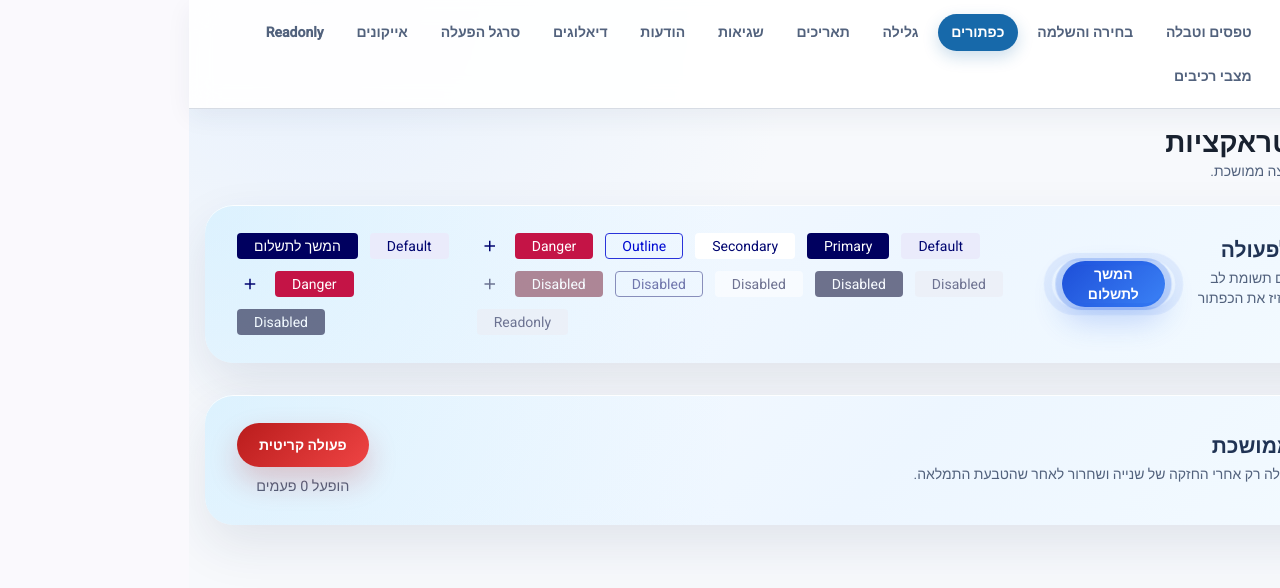
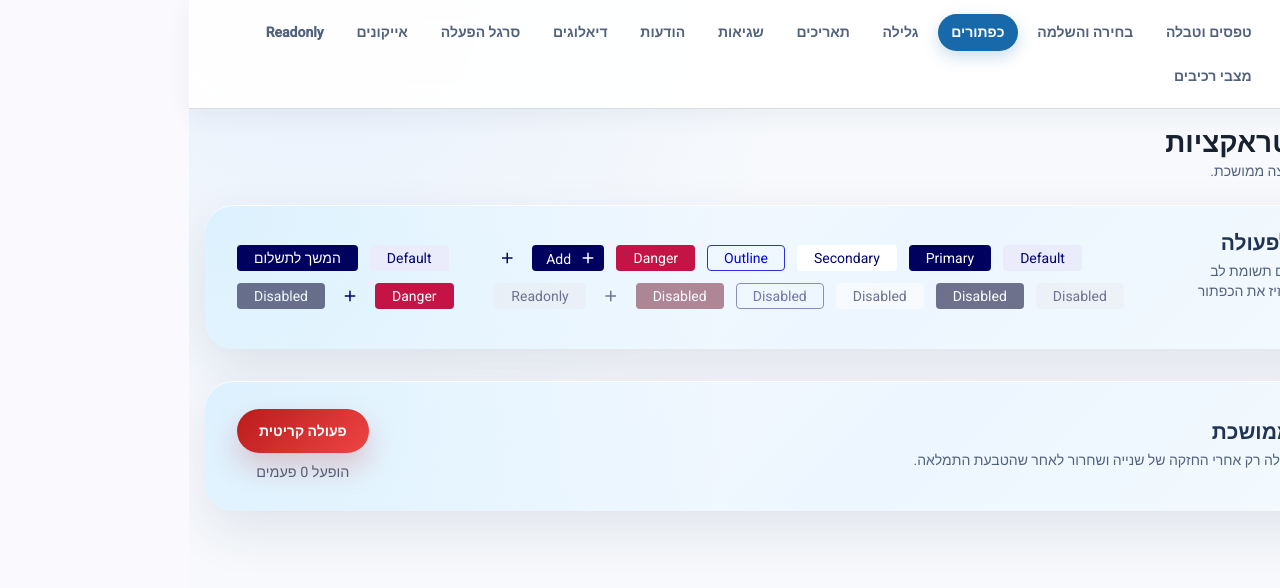
Before and after one commit to Far-Art/features-testing, an Angular app: page /buttons in a window 1280 px wide. Shown: the top 588 px of the page. Built offline with nearby package versions, Linux system fonts and the light colour scheme.

Commit message:
1.add ims-icon component 2.update button styles

```diff
--- /dev/null
+++ b/src/app/components/ims-icon/index.ts
@@ -0,0 +1 @@
+export {ImsIcon} from './ims-icon';
--- a/src/app/pages/buttons-demo/buttons-demo.html
+++ b/src/app/pages/buttons-demo/buttons-demo.html
@@ -9,18 +9,18 @@
         <p>שני גלים מדורגים מושכים תשומת לב לפעולה המרכזית בלי להזיז את הכפתור עצמו.</p>
     </div>
 
-    <button type="button" class="call-to-action cta-demo__button">
-        המשך לתשלום
-    </button>
-
     <div class="button-demo__ims-buttons" aria-label="IMS button variants">
         <button ims-button>Default</button>
         <button ims-button ims-button-variation="primary">Primary</button>
         <button ims-button ims-button-variation="secondary">Secondary</button>
         <button ims-button ims-button-variation="outline">Outline</button>
         <button ims-button ims-button-variation="danger">Danger</button>
+        <button ims-button ims-button-variation="primary">
+            <ims-icon class="ims-button__symbol">add</ims-icon>
+            Add
+        </button>
         <button ims-button-icon aria-label="הוספה">
-            <span class="ims-icon" aria-hidden="true">add</span>
+            <ims-icon>add</ims-icon>
         </button>
         <button ims-button disabled>Disabled</button>
         <button ims-button ims-button-variation="primary" disabled>Disabled</button>
@@ -28,7 +28,7 @@
         <button ims-button ims-button-variation="outline" disabled>Disabled</button>
         <button ims-button ims-button-variation="danger" disabled>Disabled</button>
         <button ims-button-icon disabled aria-label="הוספה מושבתת">
-            <span class="ims-icon" aria-hidden="true">add</span>
+            <ims-icon>add</ims-icon>
         </button>
         <button ims-button [ims-readonly]="true">Readonly</button>
     </div>
@@ -40,7 +40,7 @@
         </button>
         <button ims-button ims-button-variation="danger" call-to-action>Danger</button>
         <button ims-button-icon call-to-action aria-label="הוספה">
-            <span class="ims-icon" aria-hidden="true">add</span>
+            <ims-icon>add</ims-icon>
         </button>
         <button ims-button ims-button-variation="primary" call-to-action disabled>Disabled</button>
     </div>
--- a/src/app/pages/buttons-demo/buttons-demo.scss
+++ b/src/app/pages/buttons-demo/buttons-demo.scss
@@ -37,39 +37,6 @@
     max-width: 42rem;
     margin: 0;
     color: #52627d;
-}
-
-.cta-demo__button {
-    --cta-wave-color: #2563eb;
-    --cta-wave-scale: 1.45;
-
-    min-height: 46px;
-    padding: 0 26px;
-    border: 0;
-    border-radius: 999px;
-    background: linear-gradient(135deg, #1d4ed8, #3b82f6);
-    color: #fff;
-    font: inherit;
-    font-weight: 700;
-    cursor: pointer;
-    box-shadow: 0 14px 30px rgba(37, 99, 235, 0.24);
-    transition:
-        translate 160ms ease,
-        box-shadow 160ms ease;
-}
-
-.cta-demo__button:hover {
-    translate: 0 -1px;
-    box-shadow: 0 17px 34px rgba(37, 99, 235, 0.3);
-}
-
-.cta-demo__button:active {
-    translate: 0 1px;
-}
-
-.cta-demo__button:focus-visible {
-    outline: 3px solid rgba(59, 130, 246, 0.28);
-    outline-offset: 4px;
 }
 
 .long-press-demo__actions {
--- a/src/app/pages/buttons-demo/buttons-demo.ts
+++ b/src/app/pages/buttons-demo/buttons-demo.ts
@@ -1,5 +1,6 @@
 import {Component, ChangeDetectionStrategy} from '@angular/core';
 import {ImsButton, ImsButtonIcon} from '../../components/ims-button';
+import {ImsIcon} from '../../components/ims-icon';
 import {ImsLongPressDirective} from '../../ims-long-press.directive';
 import {ReadonlyDirective} from '../../shared/readonly.directive';
 
@@ -8,6 +9,7 @@ import {ReadonlyDirective} from '../../shared/readonly.directive';
     imports: [
         ImsButton,
         ImsButtonIcon,
+        ImsIcon,
         ImsLongPressDirective,
         ReadonlyDirective
     ],
--- a/src/styles.scss
+++ b/src/styles.scss
@@ -26,7 +26,6 @@
 
 @use './styles/gradient-animate';
 @use './styles/action-required';
-@use './styles/call-to-action';
 @use './styles/ims-expand-collapse-button';
 @use './styles/ims-long-press';
 @use './styles/ims-buttons';
--- a/src/styles/call-to-action.scss
+++ /dev/null
@@ -1,61 +0,0 @@
-@keyframes call-to-action-wave {
-    0% {
-        opacity: 0;
-        scale: 1;
-    }
-
-    12% {
-        opacity: 0.5;
-    }
-
-    65% {
-        opacity: 0.22;
-    }
-
-    100% {
-        opacity: 0;
-        scale: var(--cta-wave-scale);
-    }
-}
-
-.call-to-action {
-    --cta-wave-color: var(--mat-sys-primary, #2563eb);
-    --cta-wave-duration: 2.8s;
-    --cta-wave-scale: 1.45;
-    --cta-wave-width: 6px;
-
-    position: relative;
-    isolation: isolate;
-    overflow: visible;
-}
-
-.call-to-action::before,
-.call-to-action::after {
-    content: '';
-    position: absolute;
-    inset: 0;
-    z-index: -1;
-    border: var(--cta-wave-width) solid
-        color-mix(in oklch, var(--cta-wave-color) 58%, transparent);
-    border-radius: inherit;
-    pointer-events: none;
-    animation: call-to-action-wave var(--cta-wave-duration) linear infinite;
-}
-
-.call-to-action::after {
-    animation-delay: calc(var(--cta-wave-duration) / 2);
-}
-
-.call-to-action:is(:disabled, [aria-disabled='true'])::before,
-.call-to-action:is(:disabled, [aria-disabled='true'])::after {
-    animation: none;
-    opacity: 0;
-}
-
-@media (prefers-reduced-motion: reduce) {
-    .call-to-action::before,
-    .call-to-action::after {
-        animation: none;
-        opacity: 0;
-    }
-}
--- a/src/styles/ims-buttons.scss
+++ b/src/styles/ims-buttons.scss
@@ -70,11 +70,11 @@
   color: var(--ims-button-color);
   font: inherit;
   font-weight: normal;
-  line-height: 1.2;
+  line-height: 1;
   cursor: pointer;
   user-select: none;
-  outline: 2px solid transparent;
-  outline-offset: 8px;
+  outline: 1px solid transparent;
+  outline-offset: -1px;
   // The outline is never transitioned, in any state. Animating outline-offset
   // forces a full repaint every frame, which tears visibly on the
   // CPU-rendered targets this ships to — the ring snaps instead.
@@ -86,6 +86,14 @@
   transition: background-color 160ms ease, color 160ms ease, box-shadow 160ms ease,
     --ims-button-fill-color 320ms ease-out, --ims-button-fill-alpha 180ms ease-out,
     --ims-button-fill-radius 0s linear 180ms;
+}
+
+.ims-button:not(.ims-button-icon) {
+  min-width: 64px;
+}
+
+.ims-button.ims-button-icon {
+  border-radius: 0.5rem;
 }
 
 // Optical centering. Roboto reserves descent below the baseline that a label
@@ -127,17 +135,6 @@
   transition: background-color 160ms ease, color 160ms ease, box-shadow 160ms ease,
     --ims-button-fill-color 320ms ease-out, --ims-button-fill-alpha 0s,
     --ims-button-fill-radius 320ms cubic-bezier(0.05, 0.7, 0.1, 1);
-}
-
-// Action ring: a faint ring appears instantly on hover, then flashes solid
-// when a completed interaction is released. Built with outline rather than a
-// positioned pseudo-element so it isn't clipped by the button's own
-// overflow: hidden (outline always paints outside the border box, and
-// follows border-radius in evergreen browsers).
-.ims-button:hover {
-  outline-color: color-mix(in oklab, var(--ims-button-ring-color) 25%, transparent);
-  outline-offset: -1px;
-  outline-width: 1px;
 }
 
 .ims-button:active {
@@ -188,8 +185,6 @@
 // class stays on — shorter there would cut the fade off mid-way.
 .ims-button.ims-button--action-blink {
   outline-color: var(--ims-button-ring-color);
-  outline-offset: -1px;
-  outline-width: 1px;
   animation: ims-button-action-blink 450ms ease-out forwards;
 }
 
@@ -348,7 +343,8 @@
 }
 
 .ims-button--with-symbol:not([ims-button-icon]),
-.ims-button:has(> ims-duo-icon):not([ims-button-icon]) {
+.ims-button:has(> ims-duo-icon):not([ims-button-icon]),
+.ims-button:has(> .ims-icon.ims-button__symbol):not([ims-button-icon]) {
   padding-inline: 0.4rem 0.8rem;
 }
 
@@ -437,7 +433,6 @@
 .ims-button:disabled:hover,
 .ims-button:disabled:active {
   outline-color: transparent;
-  outline-offset: 8px;
 }
 
 // See ImsButtonBase.justMounted — a freshly mounted button can pick up a
```
Also changed, not shown: src/app/components/ims-icon/ims-icon.ts (added, +99 -0 lines).
